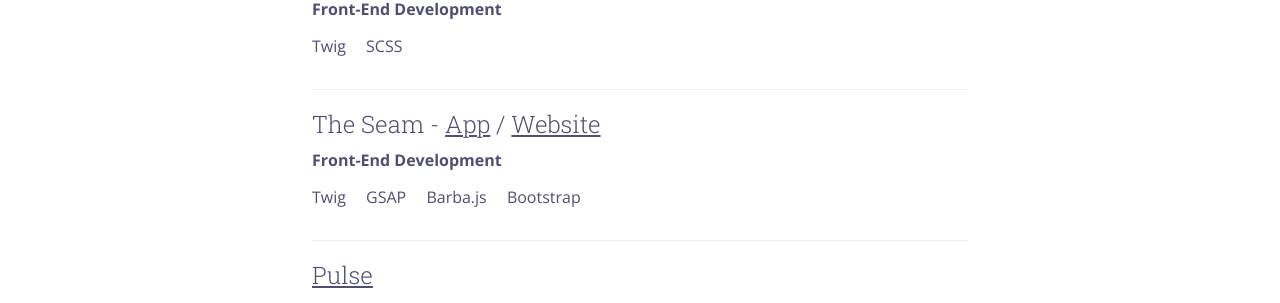
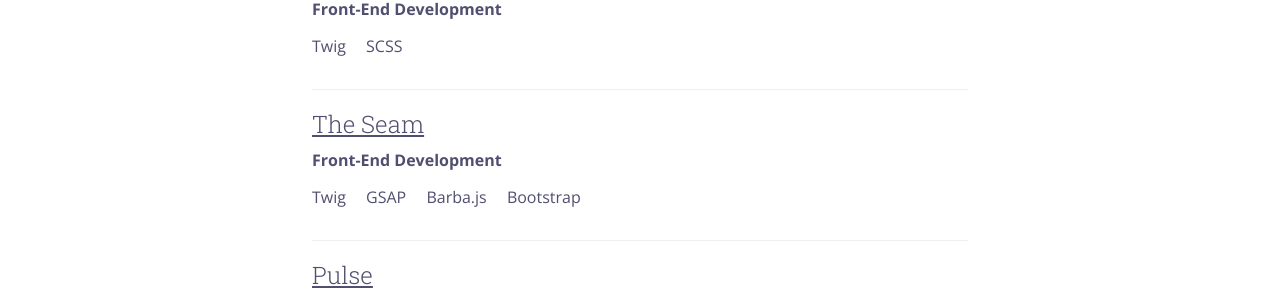
Before and after one commit to kjbrum/kjbrum.github.io, a Jekyll site: the page built from work.html, in a window 1280 px wide. Shown: the part 1293-1596 px from the top of the page. Built offline with Jekyll 4.4.1, drawn with Linux system fonts in a browser that asks for light colours; nearby versions of some CDN libraries.

Commit message:
Update work.html

```diff
--- a/work.html
+++ b/work.html
@@ -7,7 +7,7 @@
 
 {% for work in site.data.work %}
     <div class="item">
-        {% if work.name == 'The Seam' %}
+        {% if work.app %}
             <h4>{{ work.name }} - <a href="{{ work.app }}" target="_blank">App</a> / <a href="{{ work.website }}" target="_blank">Website</a></h4>
         {% else %}
             <h4><a href="{{ work.link }}" target="_blank">{{ work.name }}</a></h4>
```
